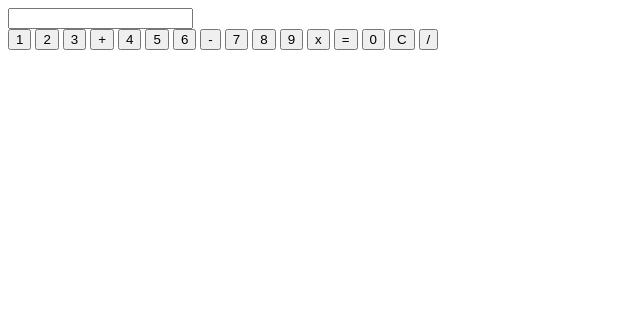
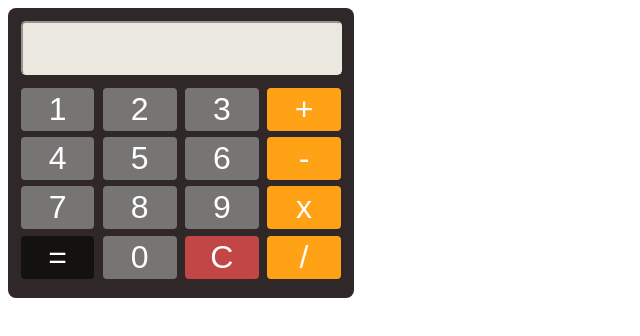
Before and after one commit to majazocom/lektion-7-jun, a plain HTML site: page index.html in a window 1280 px wide. Shown: the whole page, without its empty margins (0-640 px from the left). Drawn offline with Linux system fonts and the light colour scheme.

Commit message:
css done

```diff
--- a/index.html
+++ b/index.html
@@ -17,19 +17,19 @@
                 <button id="btn-1">1</button>
                 <button id="btn-2">2</button>
                 <button id="btn-3">3</button>
-                <button id="btn-+">+</button>
+                <button class="yellow" id="btn-+">+</button>
                 <button id="btn-4">4</button>
                 <button id="btn-5">5</button>
                 <button id="btn-6">6</button>
-                <button id="btn--">-</button>
+                <button class="yellow" id="btn--">-</button>
                 <button id="btn-7">7</button>
                 <button id="btn-8">8</button>
                 <button id="btn-9">9</button>
-                <button id="btn-x">x</button>
-                <button id="btn-=">=</button>
+                <button class="yellow" id="btn-x">x</button>
+                <button class="black" id="btn-=">=</button>
                 <button id="btn-0">0</button>
-                <button id="btn-c">C</button>
-                <button id="btn-/">/</button>
+                <button class="red" id="btn-c">C</button>
+                <button class="yellow" id="btn-/">/</button>
             </article>
         </section>
     </main>
--- a/style.css
+++ b/style.css
@@ -0,0 +1,53 @@
+.calc-container {
+    background-color: #2F2728;
+    border-radius: 8px;
+    max-width: 20rem;
+    padding: 0.8rem;
+}
+
+#calc-input {
+    width: 98%;
+    border-radius: 0.3rem;
+    border-color: #ebe8e0;
+    height: 3rem;
+    background-color: #ebe8e0;
+    font-size: 2rem;
+    color: #665F58;
+}
+
+#calc-input:focus {
+    outline: none;
+}
+
+.calc-buttons {
+    margin-top: 0.8rem;
+    display: flex;
+    flex-wrap: wrap;
+    justify-content: space-between;
+}
+
+.calc-buttons button {
+    width: 23%;
+    background-color: #767574;
+    color: white;
+    font-size: 2rem;
+    border-color: rgba(118, 117, 116, 255);
+    border-radius: 0.25rem;
+    border-style: solid;
+    margin-bottom: 0.4rem;
+}
+
+button.yellow {
+    background-color: #FFA216;
+    border-color: #FFA216;
+}
+
+button.red {
+    background-color: #C34646;
+    border-color: #C34646;
+}
+
+button.black {
+    background-color: #141111;
+    border-color: #141111;
+}
```
